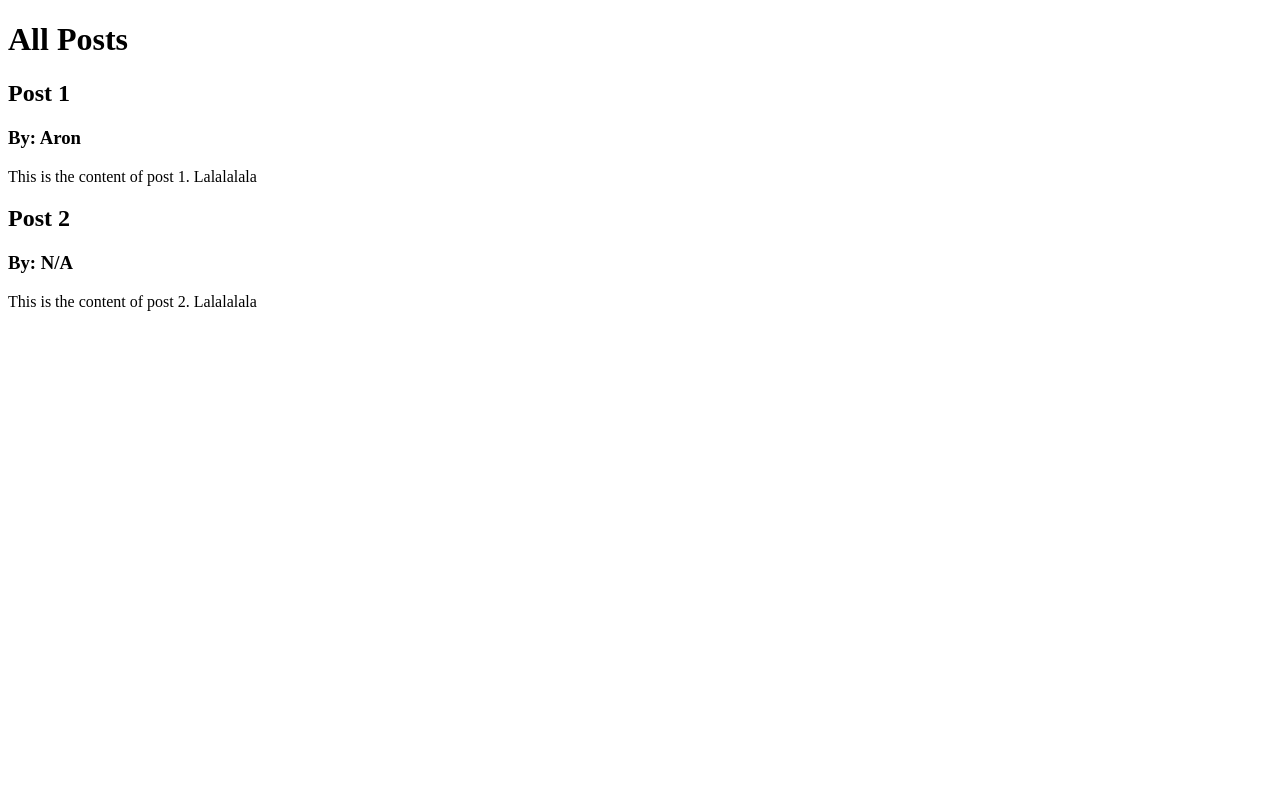
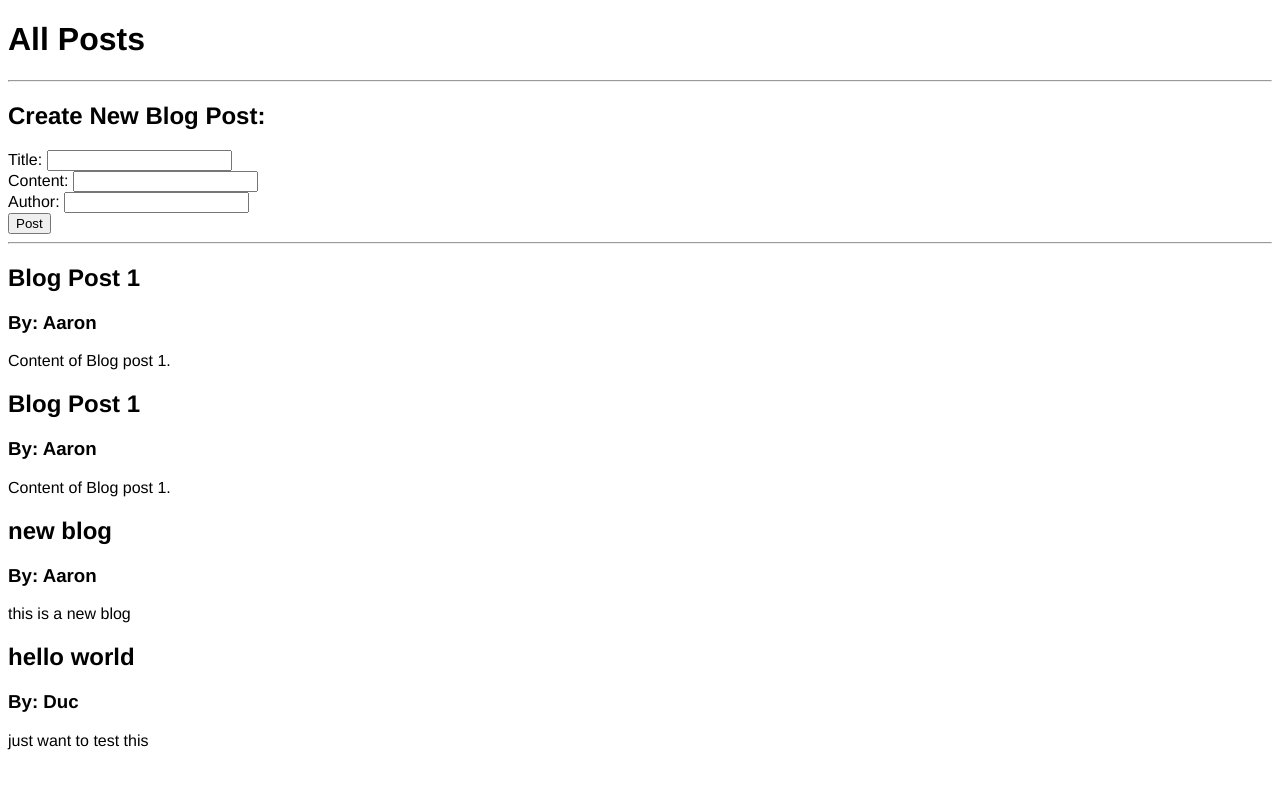
Before and after one commit to ducnt12/Blogging-App, a Flask app: page /posts in a window 1280 px wide. Run offline with Flask 2, Linux system fonts and the light colour scheme; data comes from the database, SQL or seed files in the repository; both versions use the stored data as it was after the commit.

Commit message:
update get and post method

```diff
--- a/app.py
+++ b/app.py
@@ -1,26 +1,40 @@
-from flask import Flask, render_template
+from datetime import datetime
+from flask import Flask, render_template, request, redirect
+from flask_sqlalchemy import SQLAlchemy
+
+# use uuid to generate unique id in python
+# To send api, use jsonify from flask
 
 app = Flask(__name__)
+app.config['SQLALCHEMY_DATABASE_URI'] = 'sqlite:///posts.db'
+db = SQLAlchemy(app)
 
-all_posts = [
-    {
-        "title": "Post 1",
-        "content": "This is the content of post 1. Lalalalala",
-        "author": "Aron"
-    },
-    {
-        "title": "Post 2",
-        "content": "This is the content of post 2. Lalalalala"
-    }
-]
+class BlogPost(db.Model):
+    id = db.Column(db.Integer, primary_key=True)
+    title = db.Column(db.String(100), nullable=False)
+    content = db.Column(db.Text, nullable=True)
+    author = db.Column(db.String(20), nullable=False, default="N/A")
+    date = db.Column(db.DateTime, nullable=False, default=datetime.utcnow)
+
+    def __repr__(self):
+        return 'Blog post ' + str(self.title) + '\nBy: ' + str(self.id)
 
 @app.route("/")
 def home():
     return render_template("index.html")
 
-@app.route("/posts")
+@app.route("/posts", methods=["GET", "POST"])
 def posts():
-    return render_template("posts.html", posts=all_posts)
+    if request.method == "POST":
+        post= request.form
+        post = BlogPost(title=post['title'], content=post['content'], author=post['author'])
+        db.session.add(post)
+        db.session.commit()
+
+        return redirect('/posts')
+    else:
+        all_posts = BlogPost.query.order_by(BlogPost.date).all()
+        return render_template("posts.html", posts=all_posts)
 
 @app.route("/users/<string:name>")
 def hello(name):
--- /dev/null
+++ b/static/css/main.css
@@ -0,0 +1,3 @@
+body {
+    font-family: Helvetica;
+}
--- a/templates/base.html
+++ b/templates/base.html
@@ -3,6 +3,7 @@
 
 <head>
     <meta charset="UTF-8">
+    <link rel="stylesheet" href="{{ url_for('static', filename='css/main.css') }}">
     {% block head %} {% endblock %}
 </head>
 
--- a/templates/posts.html
+++ b/templates/posts.html
@@ -4,8 +4,23 @@
     <title>Posts</title>
 {% endblock %}
 
+
+
 {% block body %}
     <h1>All Posts</h1>
+
+    <hr>
+    <h2>Create New Blog Post: </h2>
+    <form action="/posts" method="POST">
+        Title: <input type="text" name="title" id="title">
+        <br>
+        Content: <input type="text" name="content" id="content">
+        <br>
+        Author: <input type="text" name="author" id="author">
+        <br>
+        <input type="submit" value="Post">
+    </form>
+    <hr>
 
     {% for post in posts %}
         <h2>{{ post.title }}</h2>
```
Also changed, not shown: README.md, instance/posts.db (added), static/js/main.js (added).
